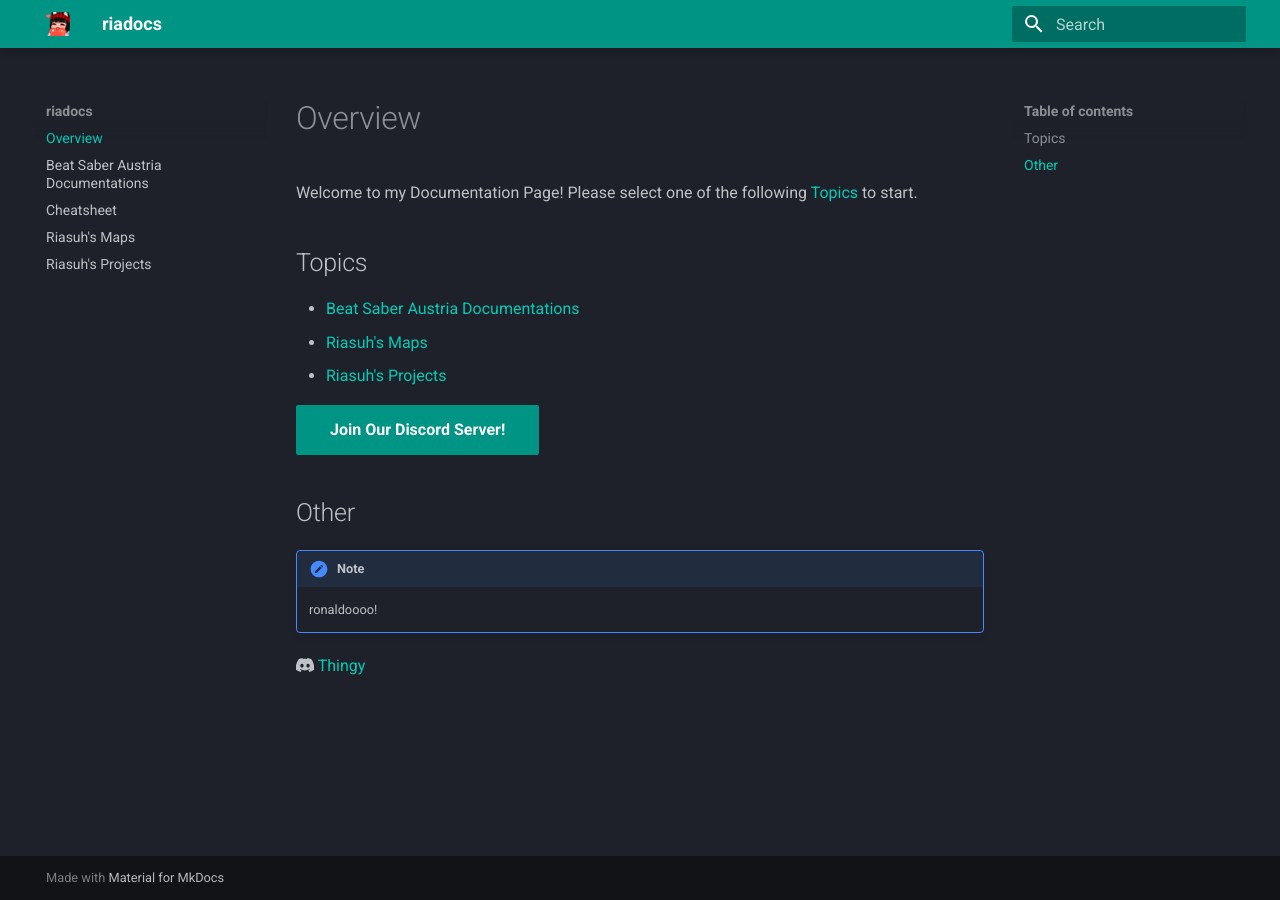
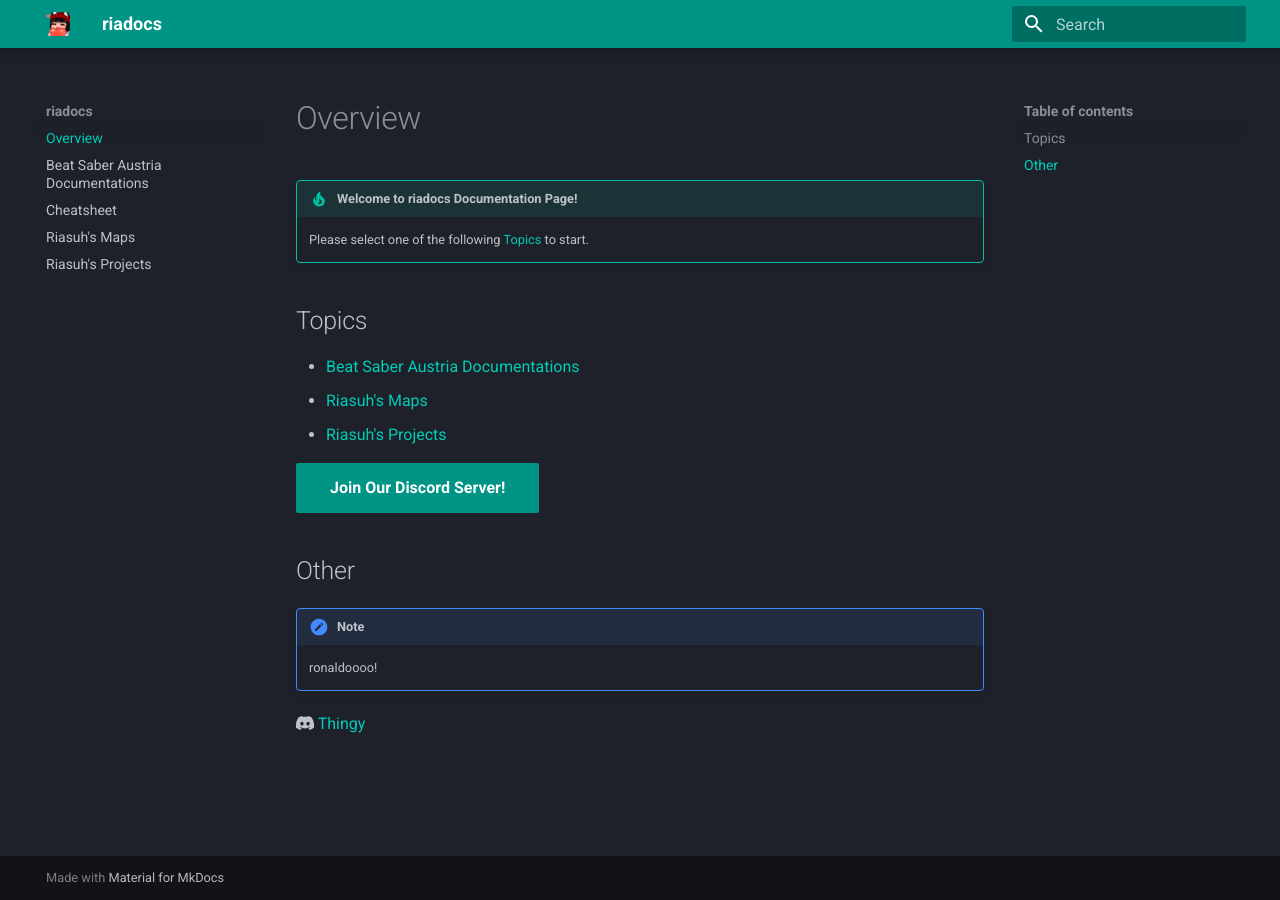
Before and after one commit to riasuh/main, an MkDocs documentation site: the page built from docs/index.md, in a window 1280 px wide. Built offline with MkDocs 1.6.1 and Material for MkDocs 9.7.7, drawn with Linux system fonts in a browser that asks for light colours.

Commit message:
index edits

```diff
--- a/docs/index.md
+++ b/docs/index.md
@@ -1,7 +1,6 @@
 # Overview
-
-Welcome to my Documentation Page!
-Please select one of the following [Topics](./index.md/#topics) to start.
+!!! tip "Welcome to riadocs Documentation Page!"
+    Please select one of the following [Topics](./index.md/#topics) to start.
 
 ## Topics
 
```
